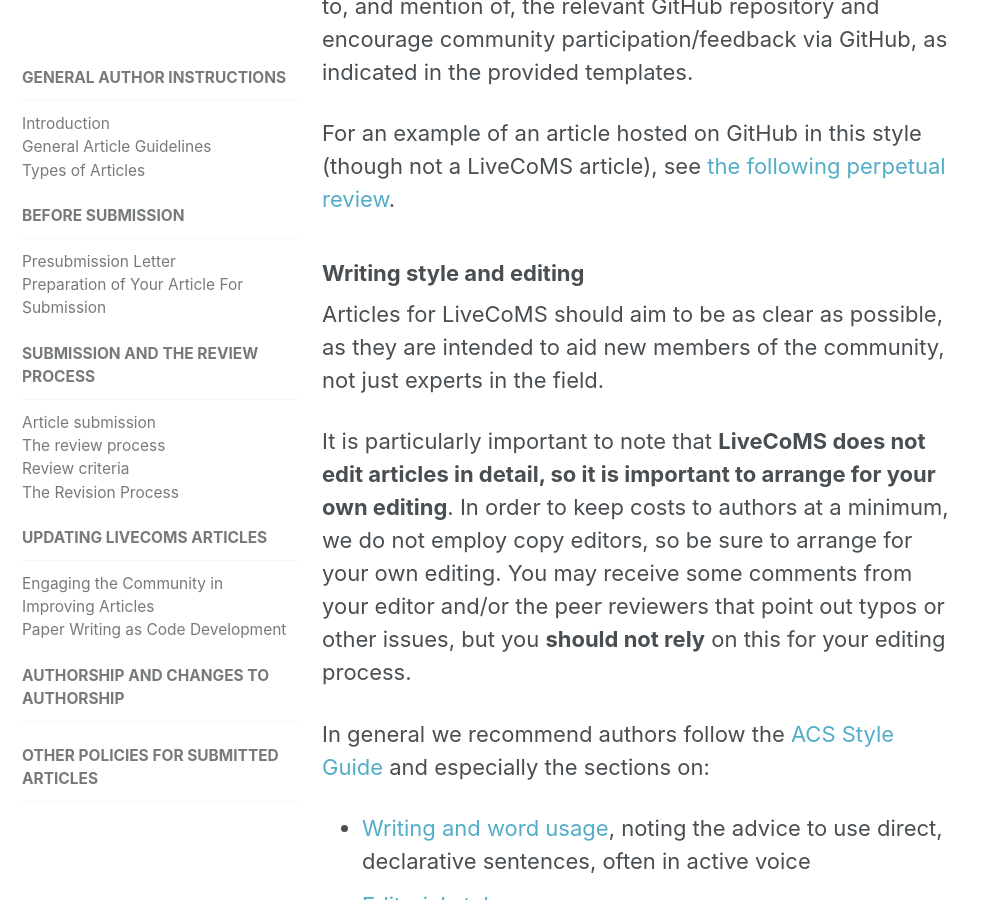
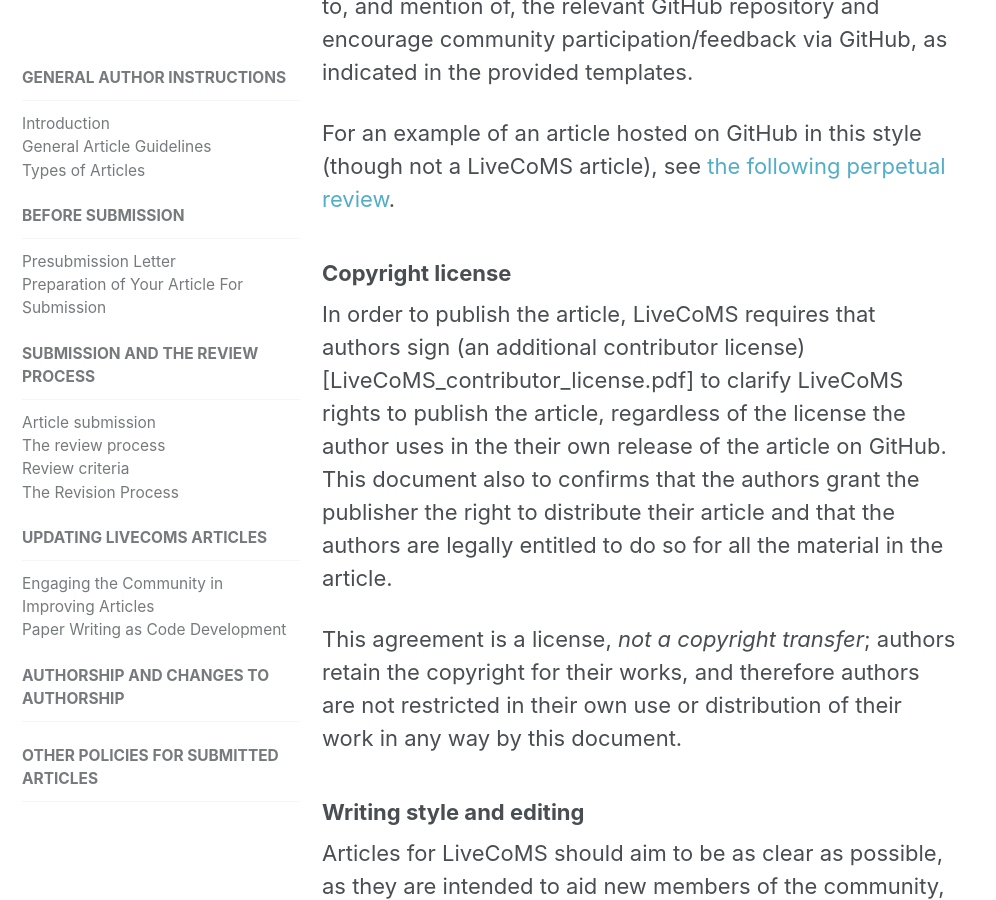
Before and after one commit to livecomsjournal/livecomsjournal.github.io, a Jekyll site: the page built from _author_instructions/01_policies.md, in a window 1280 px wide and 900 px high, scrolled down 3474 px. Shown: the whole window, without its empty margins (0-996 px from the left). Built offline with Jekyll 4.4.1, drawn with Linux system fonts in a browser that asks for light colours; some of the changed text lies outside the part shown.

Commit message:
Adding license with description.

```diff
--- a/_author_instructions/01_policies.md
+++ b/_author_instructions/01_policies.md
@@ -67,6 +67,13 @@
 Additionally, articles should include clear links to, and mention of, the relevant GitHub repository and encourage community participation/feedback via GitHub, as indicated in the provided templates.
 
 For an example of an article hosted on GitHub in this style (though not a LiveCoMS article), see [the following perpetual review](https://github.com/MobleyLab/benchmarksets).
+
+### Copyright license
+
+In order to publish the article, LiveCoMS requires that authors sign (an additional contributor license)[LiveCoMS_contributor_license.pdf] to clarify LiveCoMS rights to publish the article, regardless of the license the author uses in the their own release of the article on GitHub.  This document also to confirms that the authors grant the publisher the right to distribute their article and that the authors are legally entitled to do so for all the material in the article.
+
+This agreement is a license, *not a copyright transfer*; authors retain the copyright for their works, and therefore authors are not restricted in their own use or distribution of their work in any way by this document.
+
 
 ### Writing style and editing
 
```
Also changed, not shown: other parts of _author_instructions/01_policies.md (+1 -1 lines), 1 other file.
